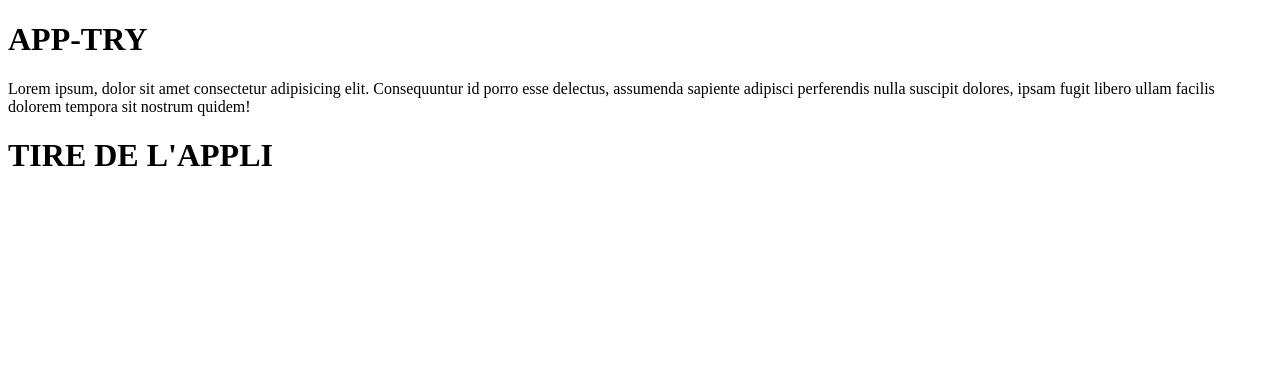
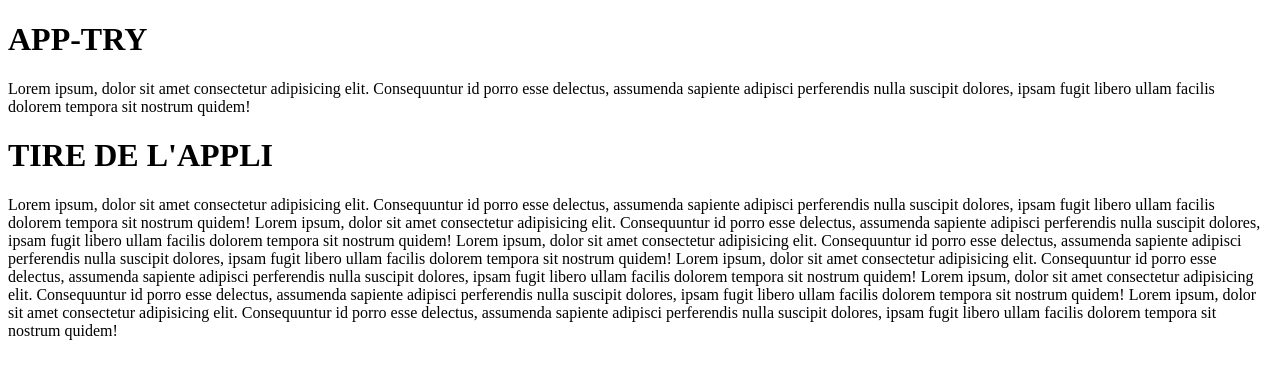
Before and after one commit to rabekototsiresy/app-try, a plain HTML site: page index.html in a window 1280 px wide. Drawn offline with Linux system fonts and the light colour scheme.

Commit message:
add para

```diff
--- a/index.html
+++ b/index.html
@@ -14,5 +14,13 @@
   <div>
     <h1>TIRE DE L'APPLI</h1>
   </div>
+  <p>
+    Lorem ipsum, dolor sit amet consectetur adipisicing elit. Consequuntur id porro esse delectus, assumenda sapiente adipisci perferendis nulla suscipit dolores, ipsam fugit libero ullam facilis dolorem tempora sit nostrum quidem!
+    Lorem ipsum, dolor sit amet consectetur adipisicing elit. Consequuntur id porro esse delectus, assumenda sapiente adipisci perferendis nulla suscipit dolores, ipsam fugit libero ullam facilis dolorem tempora sit nostrum quidem!
+    Lorem ipsum, dolor sit amet consectetur adipisicing elit. Consequuntur id porro esse delectus, assumenda sapiente adipisci perferendis nulla suscipit dolores, ipsam fugit libero ullam facilis dolorem tempora sit nostrum quidem!
+    Lorem ipsum, dolor sit amet consectetur adipisicing elit. Consequuntur id porro esse delectus, assumenda sapiente adipisci perferendis nulla suscipit dolores, ipsam fugit libero ullam facilis dolorem tempora sit nostrum quidem!
+    Lorem ipsum, dolor sit amet consectetur adipisicing elit. Consequuntur id porro esse delectus, assumenda sapiente adipisci perferendis nulla suscipit dolores, ipsam fugit libero ullam facilis dolorem tempora sit nostrum quidem!
+    Lorem ipsum, dolor sit amet consectetur adipisicing elit. Consequuntur id porro esse delectus, assumenda sapiente adipisci perferendis nulla suscipit dolores, ipsam fugit libero ullam facilis dolorem tempora sit nostrum quidem!
+  </p>
 </body>
 </html>
```
